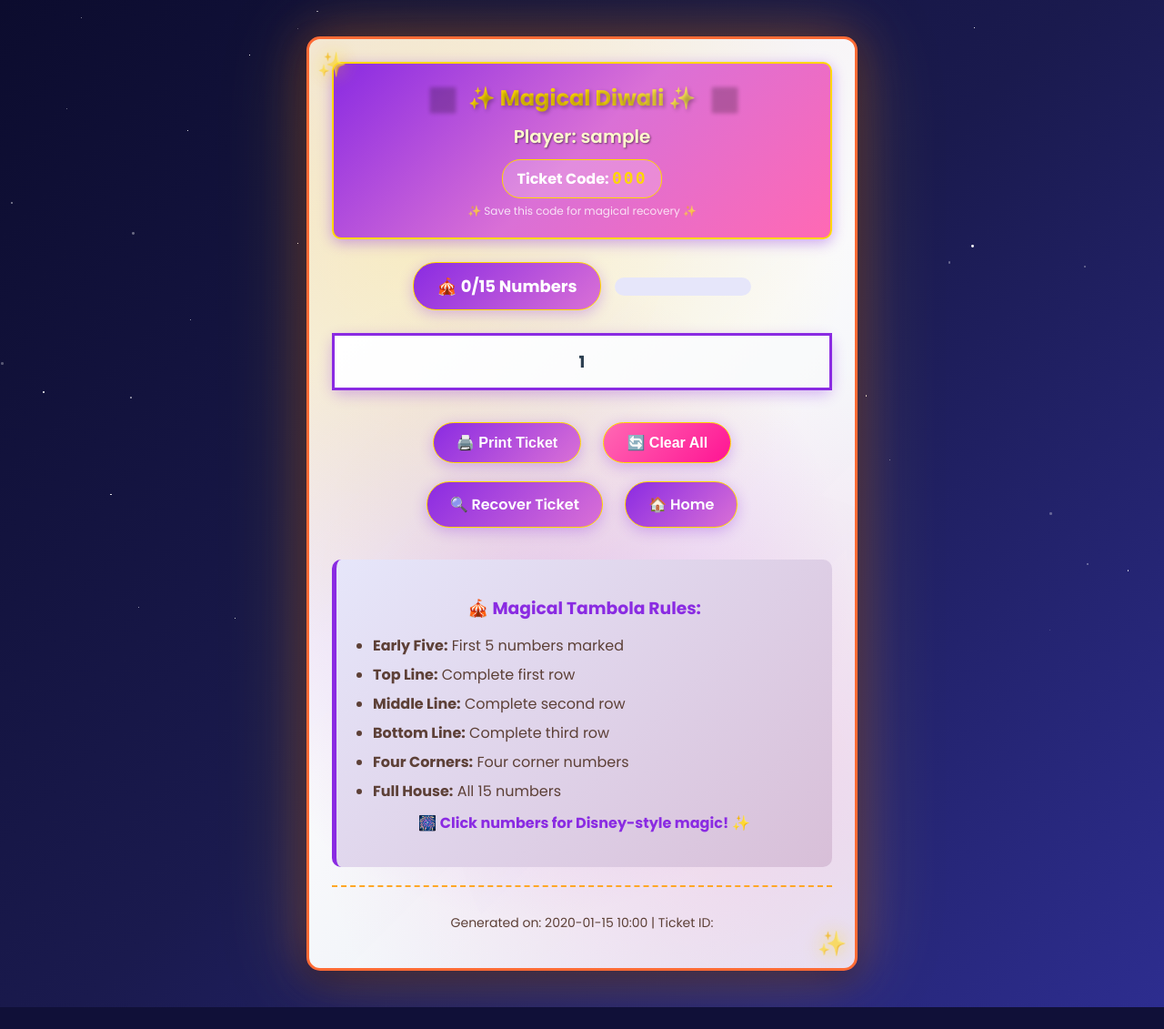
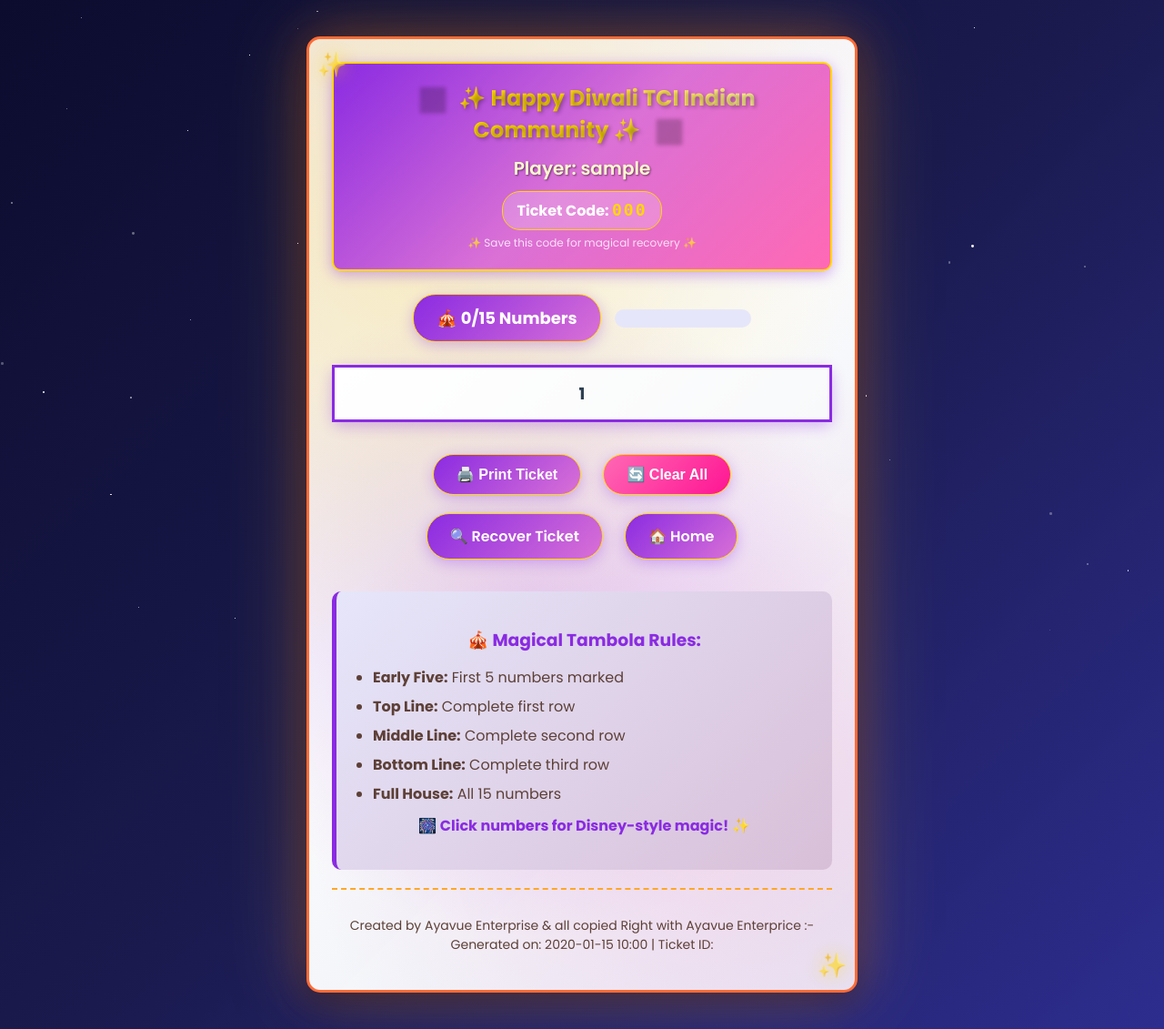
Before and after one commit to ayanlove81-creator/Tambola, a Flask app: template templates/ticket.html in a window 1280 px wide. Shown: the whole page at 91% size. Before the commit the page ends 1107 px from the top, so only its background shows below. Run offline with Flask 3, Linux system fonts and the light colour scheme; the template is opened without the code that fills it: most values are stand-ins (such as "Sample title", 1, 10 or a date in 2020).

Commit message:
Update ticket.html

```diff
--- a/templates/ticket.html
+++ b/templates/ticket.html
@@ -1,7 +1,7 @@
 <!DOCTYPE html>
 <html>
 <head>
-    <title>🎆✨ Magical Diwali ✨🎆 - Tambola Ticket</title>
+    <title>🎆✨ Happy Diwali ✨🎆 TCI Indian Community- Tambola Ticket</title>
     <meta name="viewport" content="width=device-width, initial-scale=1.0">
     <style>
         @import url('https://fonts.googleapis.com/css2?family=Poppins:wght@400;600;700&display=swap');
@@ -482,7 +482,7 @@
 <body>
     <!-- Disney-style Celebration Overlay -->
     <div id="disneyCelebration" class="disney-celebration">
-        <div class="disney-text">🎪 MAGICAL FULL HOUSE! 🎪</div>
+        <div class="disney-text">🎪 Diwali FULL HOUSE! 🎪</div>
         <div style="color: white; font-size: 24px; margin-top: 20px; text-shadow: 0 0 10px gold;">
             Congratulations! You've completed the magical journey!
         </div>
@@ -495,7 +495,7 @@
         <div class="player-info">
             <h1>
                 <span class="diya-title">🎆</span>
-                ✨ Magical Diwali ✨
+                ✨ Happy Diwali TCI Indian Community ✨
                 <span class="diya-title">🎆</span>
             </h1>
             <h2>Player: {{ user_name }}</h2>
@@ -556,7 +556,6 @@
                 <li><strong>Top Line:</strong> Complete first row</li>
                 <li><strong>Middle Line:</strong> Complete second row</li>
                 <li><strong>Bottom Line:</strong> Complete third row</li>
-                <li><strong>Four Corners:</strong> Four corner numbers</li>
                 <li><strong>Full House:</strong> All 15 numbers</li>
             </ul>
             <p style="text-align: center; margin-top: 10px; font-weight: 600; color: #8a2be2;">
@@ -565,7 +564,7 @@
         </div>
 
         <div class="ticket-footer">
-            <p>Generated on: {{ now.strftime('%Y-%m-%d %H:%M') if now else '' }} | Ticket ID: {{ session.device_id[:8] if session.device_id else '' }}</p>
+            <p>Created by Ayavue Enterprise & all copied Right with Ayavue Enterprice :- Generated on: {{ now.strftime('%Y-%m-%d %H:%M') if now else '' }} | Ticket ID: {{ session.device_id[:8] if session.device_id else '' }}</p>
         </div>
     </div>
 
@@ -830,8 +829,8 @@
         let titleBlink = true;
         setInterval(() => {
             document.title = titleBlink ?
-                "🎆✨ Magical Diwali ✨🎆 - Tambola Ticket" :
-                "✨ Magical Diwali ✨ - Tambola Ticket";
+                "🎆✨ Happy Diwali ✨🎆 TCI Indian Community - Tambola Ticket" :
+                "✨ Happy Diwali ✨ TCI Indian Community - Tambola Ticket";
             titleBlink = !titleBlink;
         }, 1000);
     </script>
```
